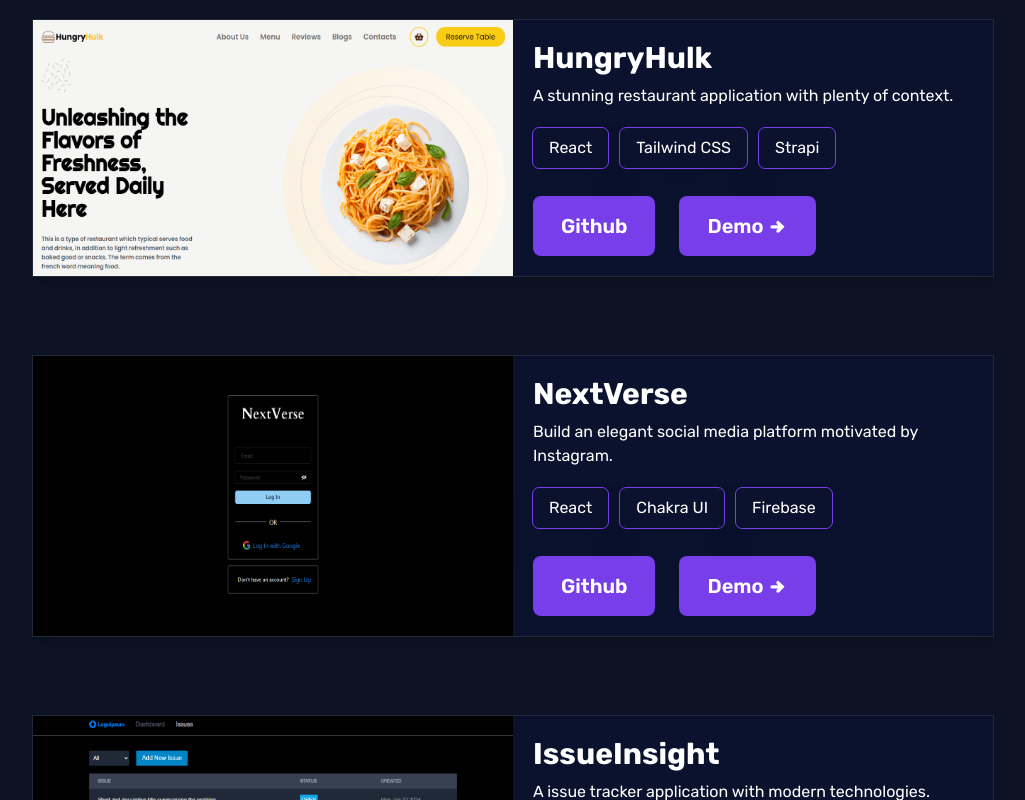
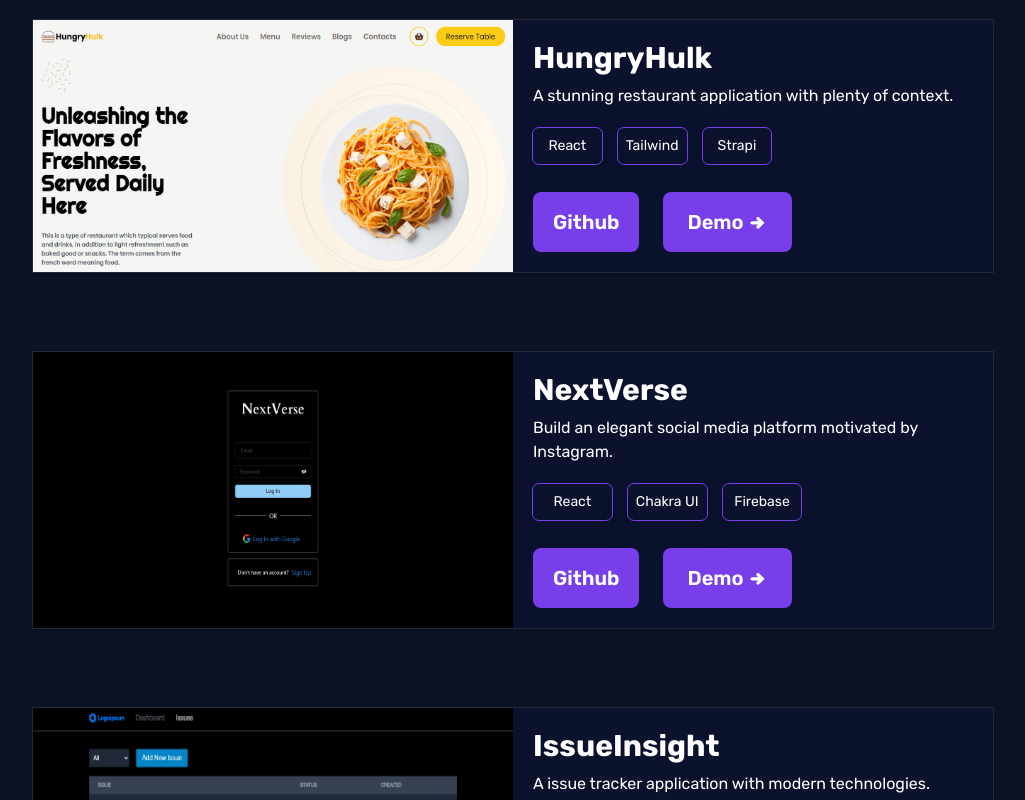
Before and after one commit to isakibul/dev-portfolio, a React (Vite) app: page / in a window 1280 px wide. Shown: the part 980-1780 px from the top of the page, without its empty margins (127-1152 px from the left). Built offline with nearby package versions, Linux system fonts and the light colour scheme.

Commit message:
project data added

```diff
--- a/src/components/Projects/ProjectData.js
+++ b/src/components/Projects/ProjectData.js
@@ -7,7 +7,7 @@
     image: hungryhulk,
     title: "HungryHulk",
     description: "A stunning restaurant application with plenty of context.",
-    technologies: ["React", "Tailwind CSS", "Strapi"],
+    technologies: ["React", "Tailwind", "Strapi"],
     github: "https://github.com/isakibul/hungryhulk",
     demo: "https://hungryhulk.vercel.app/",
   },
@@ -24,9 +24,9 @@
     image: issueInsight,
     title: "IssueInsight",
     description: "A issue tracker application with modern technologies.",
-    technologies: ["TypeScript", "Next.js", "Prisma", "MySQL"],
-    github: "https://example.com",
-    demo: "https://example.com",
+    technologies: ["TypeScript", "Next.js", "Tailwind", "Prisma", "MySQL"],
+    github: "https://github.com/isakibul/issue-insight",
+    demo: "https://issue-insite.vercel.app/",
   },
 ];
 
--- a/src/components/Projects/Projects.jsx
+++ b/src/components/Projects/Projects.jsx
@@ -44,12 +44,12 @@
                                 {project.description}
                             </p>
                             <div
-                                className='flex justify-center gap-3 my-5'
+                                className='grid grid-cols-3 gap-4 my-5'
                             >
                                 {project.technologies.map((technology, index) => (
                                     <p
                                         key={index}
-                                        className='px-2 md:px-4 py-1 md:py-2 outline outline-1 outline-[#773EEA] rounded-md shadow-2xl text-xs md:text-sm lg:text-base'
+                                        className='flex items-center justify-center px-1 md:px-2 py-1 md:py-2 outline outline-1 outline-[#773EEA] rounded-md shadow-2xl text-xs md:text-sm'
                                     >
                                         {technology}
                                     </p>
@@ -61,14 +61,14 @@
                                 <a
                                     href={project.github}
                                     target='_blank'
-                                    className='text-xl flex items-center font-semibold py-2 md:py-3 px-5 md:px-7 bg-[#773EEA] hover:bg-[#692ce6] ease-in duration-300 rounded-lg'
+                                    className='text-xl flex items-center font-semibold py-1 px-4 md:px-5 bg-[#773EEA] hover:bg-[#692ce6] ease-in duration-300 rounded-lg'
                                 >
                                     Github
                                 </a>
                                 <a
                                     href={project.demo}
                                     target='_blank'
-                                    className='flex items-center text-xl font-semibold py-2 md:py-4 px-5 md:px-7 text-white rounded-lg bg-[#773EEA] hover:bg-[#692ce6] ease-in duration-300'
+                                    className='flex items-center text-xl font-semibold py-2 md:py-4 px-5 md:px-6 text-white rounded-lg bg-[#773EEA] hover:bg-[#692ce6] ease-in duration-300'
                                 >
                                     Demo
                                     <TiArrowRightThick className='ms-1' />
```
Also changed, not shown: 1 other file (tests, documents, lock files or other folders).
